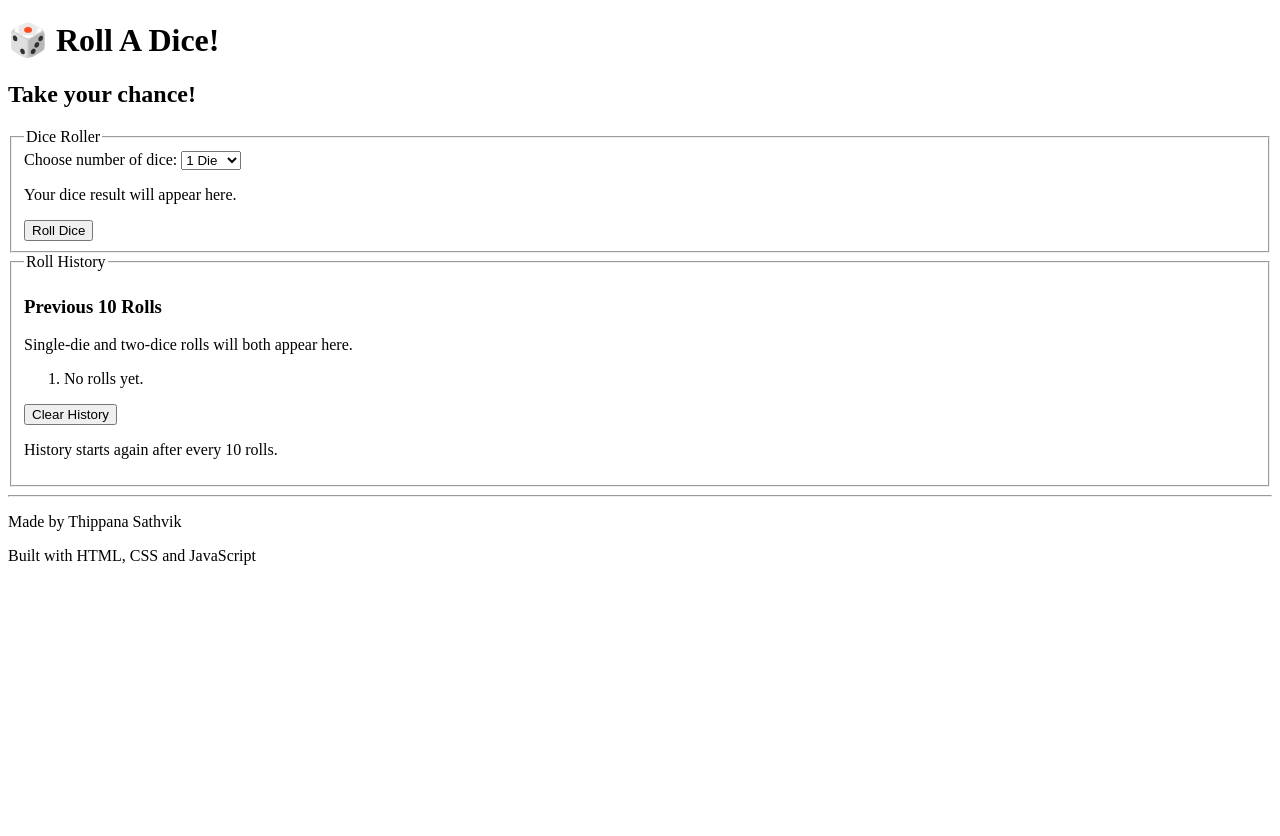
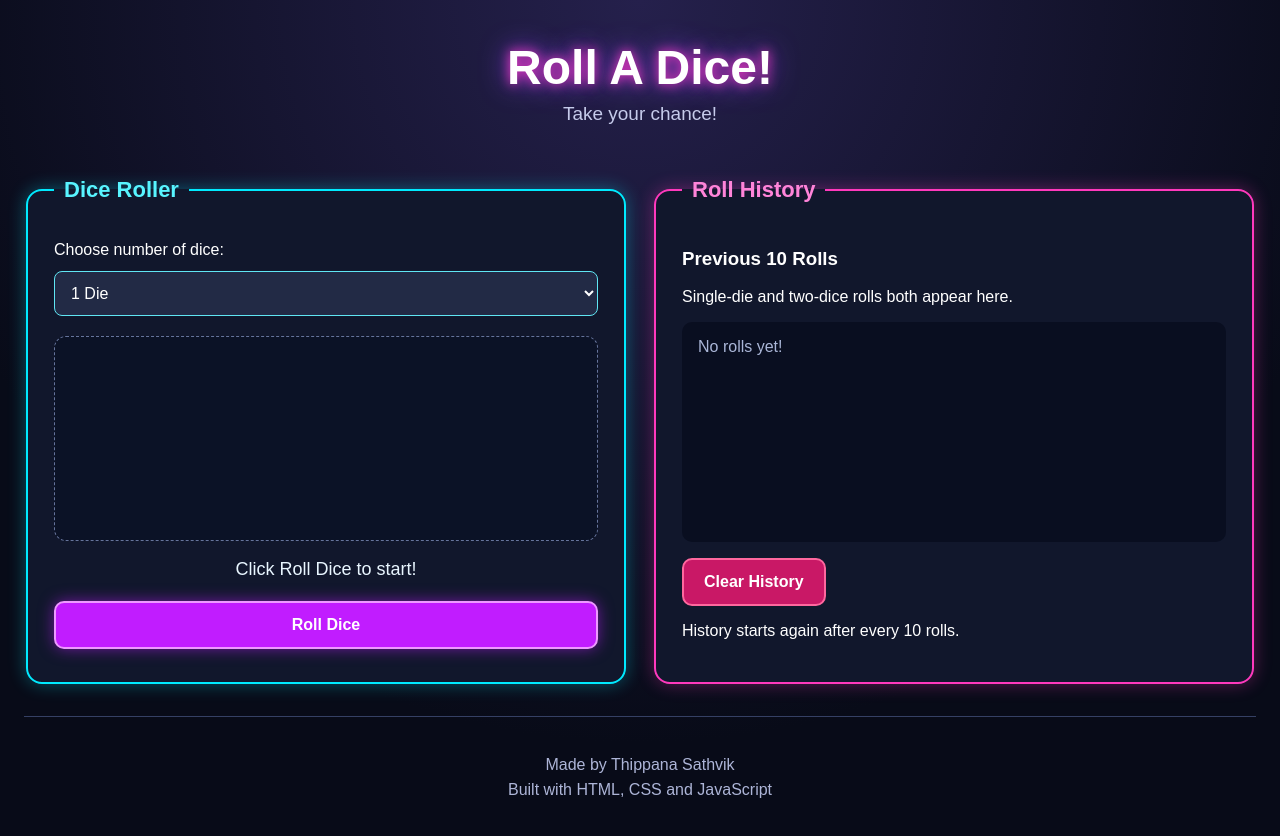
Before and after one commit to ThippanaSathvik-IIT/Roll-A-Dice-, a plain HTML site: page index.html in a window 1280 px wide. Before the commit the page ends 800 px from the top, so only its background shows below. Drawn offline with Linux system fonts and the light colour scheme.

Commit message:
Refactor index.html for improved structure and accessibility
Updated the HTML structure for the Dice Empire game, added CSS and JavaScript links, and improved accessibility features.

```diff
--- a/index.html
+++ b/index.html
@@ -3,50 +3,54 @@
 <head>
     <meta charset="UTF-8">
     <meta name="viewport" content="width=device-width, initial-scale=1.0">
-    <title>Dice Empire</title>
+    <title>Roll A Dice! | Dice Empire</title>
+
+    <!-- CSS controls the design of the website. -->
+    <link rel="stylesheet" href="css/style.css">
+
+    <!-- JavaScript makes the buttons and dice work. -->
+    <script src="js/script.js" defer></script>
 </head>
 <body>
-
-    <h1>🎲 Roll A Dice!</h1>
+    <h1>Roll A Dice!</h1>
     <h2>Take your chance!</h2>
 
-    <!-- First box: Dice Roller -->
+    <!-- Box 1: Dice Roller -->
     <fieldset>
         <legend>Dice Roller</legend>
 
         <label for="diceCount">Choose number of dice:</label>
-        <select id="diceCount" name="diceCount">
+        <select id="diceCount">
             <option value="1">1 Die</option>
             <option value="2">2 Dice</option>
         </select>
 
-        <p id="diceResult">Your dice result will appear here.</p>
-
+        <div id="diceDisplay" aria-label="Dice faces"></div>
+        <p id="diceResult" aria-live="polite">Click Roll Dice to start!</p>
         <button type="button" id="rollButton">Roll Dice</button>
     </fieldset>
 
-    <!-- Second box: Roll History -->
+    <!-- Box 2: History of the last ten roll events in each batch -->
     <fieldset>
         <legend>Roll History</legend>
+        <h3>Previous 10 Rolls</h3>
+        <p>Single-die and two-dice rolls both appear here.</p>
 
-        <h3>Previous 10 Rolls</h3>
-        <p>Single-die and two-dice rolls will both appear here.</p>
-
-        <ol id="rollHistory">
-            <li>No rolls yet.</li>
-        </ol>
+        <div id="historyArea" aria-live="polite">
+            <!-- An empty history has NO list number. -->
+            <p id="emptyHistory">No rolls yet!</p>
+            <ol id="rollHistory" hidden></ol>
+        </div>
 
         <button type="button" id="clearHistoryButton">Clear History</button>
-
         <p>History starts again after every 10 rolls.</p>
     </fieldset>
 
-    <!-- Footer: Project credits -->
+    <!-- Credits at the bottom of the page -->
     <hr>
     <footer>
         <p>Made by Thippana Sathvik</p>
         <p>Built with HTML, CSS and JavaScript</p>
     </footer>
-
 </body>
 </html>
```
